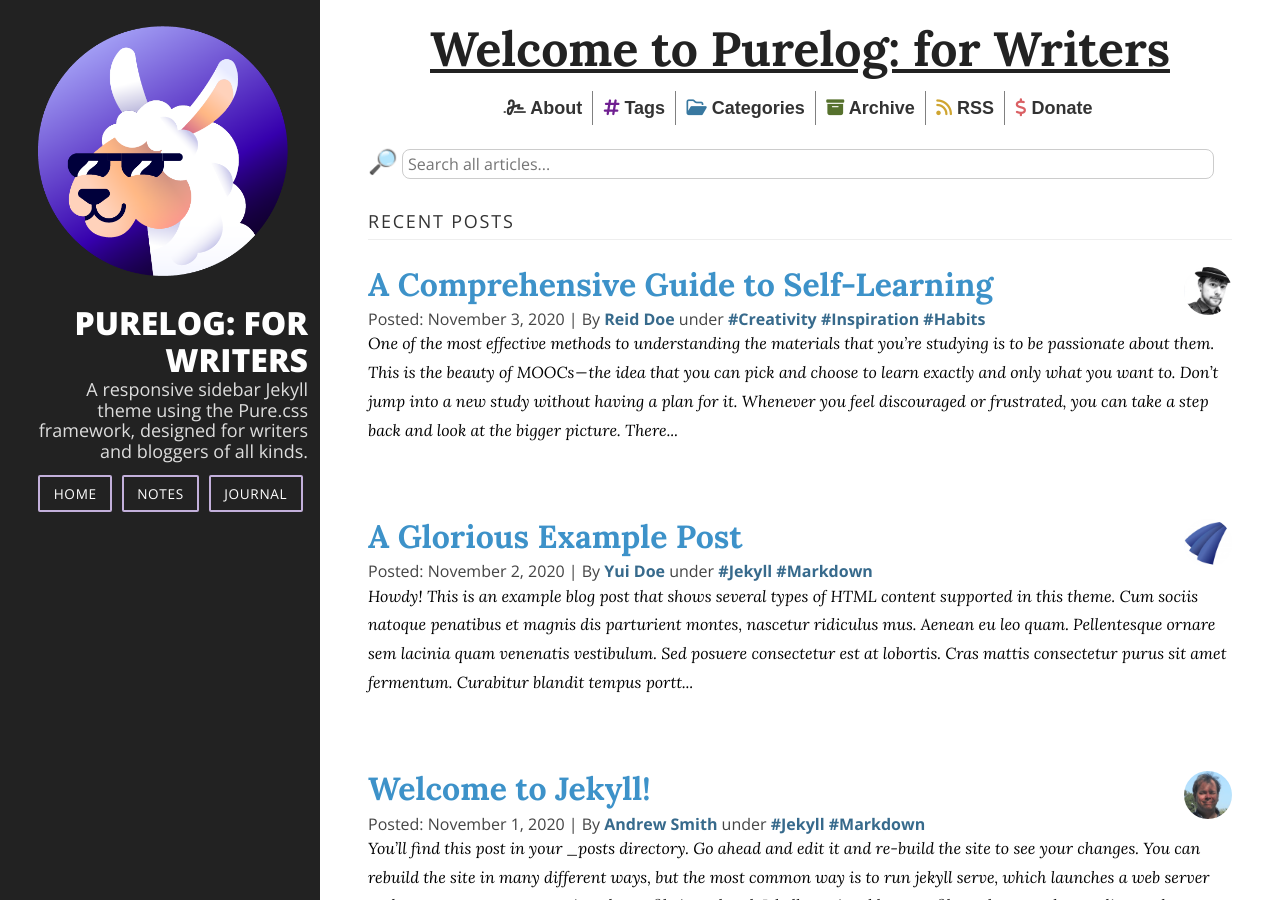
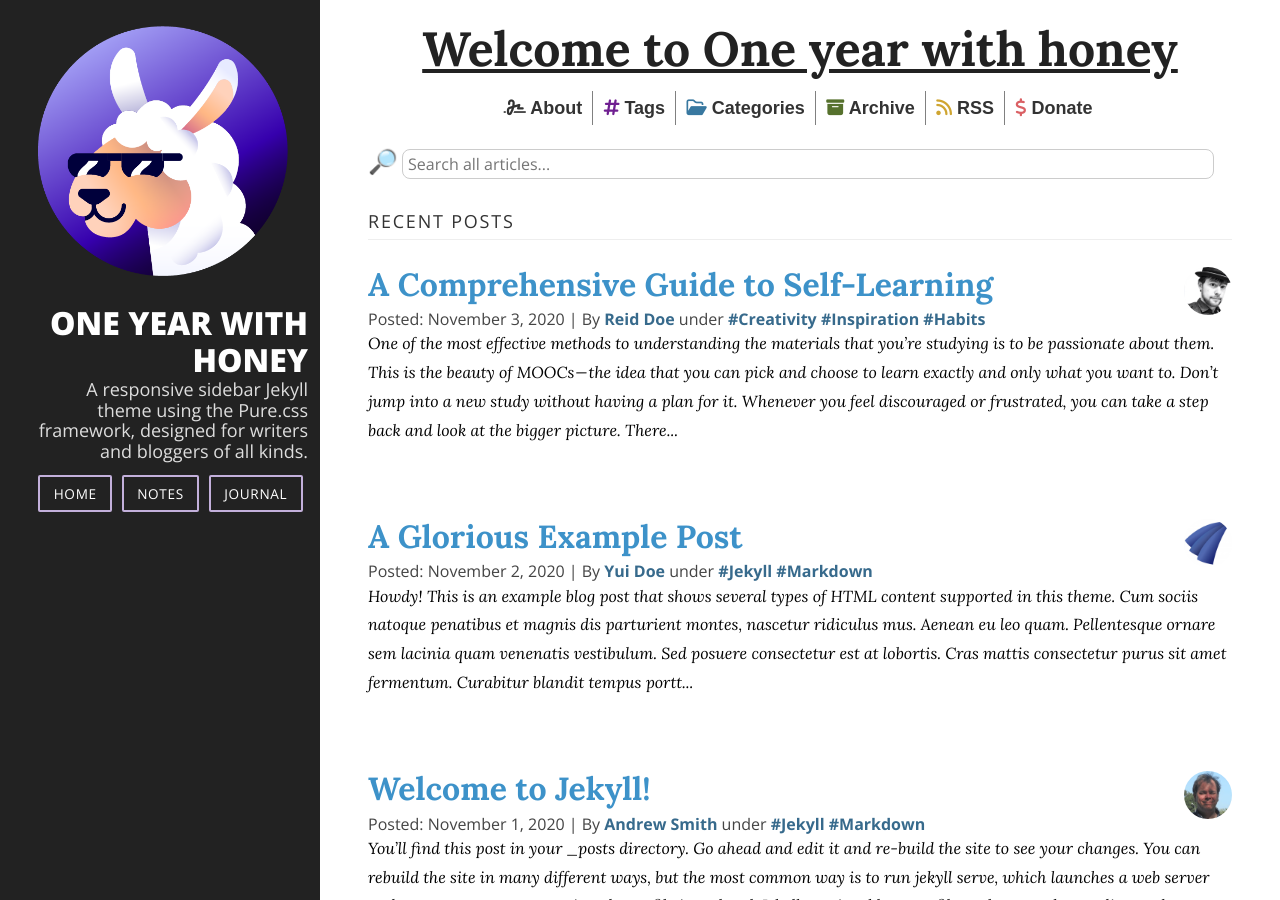
Before and after one commit to M00nielotus/one-year-white-suini.github.io, a Jekyll site: the page built from index.html, in a window 1280 px wide and 900 px high. Built offline with Jekyll 4.4.1, drawn with Linux system fonts in a browser that asks for light colours; nearby versions of some CDN libraries; the list of posts is cut into pages by our own code.

Commit message:
Update _config.yml

```diff
--- a/_config.yml
+++ b/_config.yml
@@ -18,8 +18,8 @@
 # You can create any custom variable you would like, and they will be accessible
 # in the templates via {{ site.myvariable }}.
 
-title: "Purelog: for Writers"
-email: mail@brennanbrown.ca
+title: "One year with honey"
+email: mooine009Gmail,com
 description: >- # this means to ignore newlines until "baseurl:"
   A responsive sidebar Jekyll theme using the Pure.css framework,
   designed for writers and bloggers of all kinds.
```
